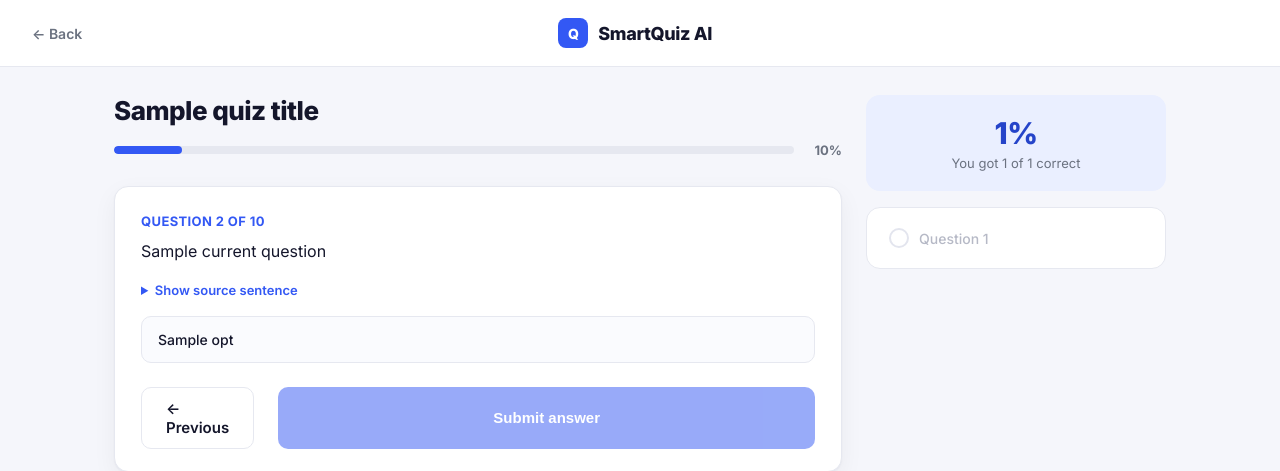
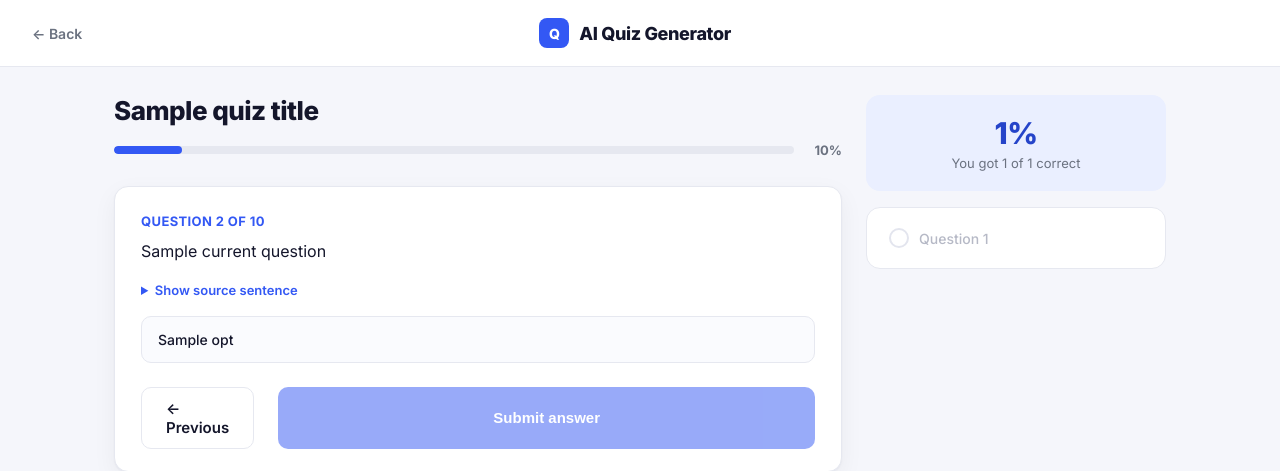
Before and after one commit to maninmao/ai-quiz-generator, a Flask app: template templates/quiz.html in a window 1280 px wide. Shown: the top 471 px of the page. Run offline with Flask 3, Linux system fonts and the light colour scheme; the template is opened without the code that fills it: most values are stand-ins (such as "Sample title", 1, 10 or a date in 2020).

Commit message:
edit html

```diff
--- a/templates/quiz.html
+++ b/templates/quiz.html
@@ -12,7 +12,7 @@
     <a class="back-link" href="{{ url_for('home') }}">&larr; Back</a>
     <div class="brand">
       <div class="brand-mark">Q</div>
-      SmartQuiz AI
+      AI Quiz Generator
     </div>
     <div style="width:60px;"></div>
   </div>
--- a/templates/result.html
+++ b/templates/result.html
@@ -12,7 +12,7 @@
     <a class="back-link" href="{{ url_for('home') }}">&larr; Back</a>
     <div class="brand">
       <div class="brand-mark">Q</div>
-      SmartQuiz AI
+      AI Quiz Generator
     </div>
     <div style="width:60px;"></div>
   </div>
```
